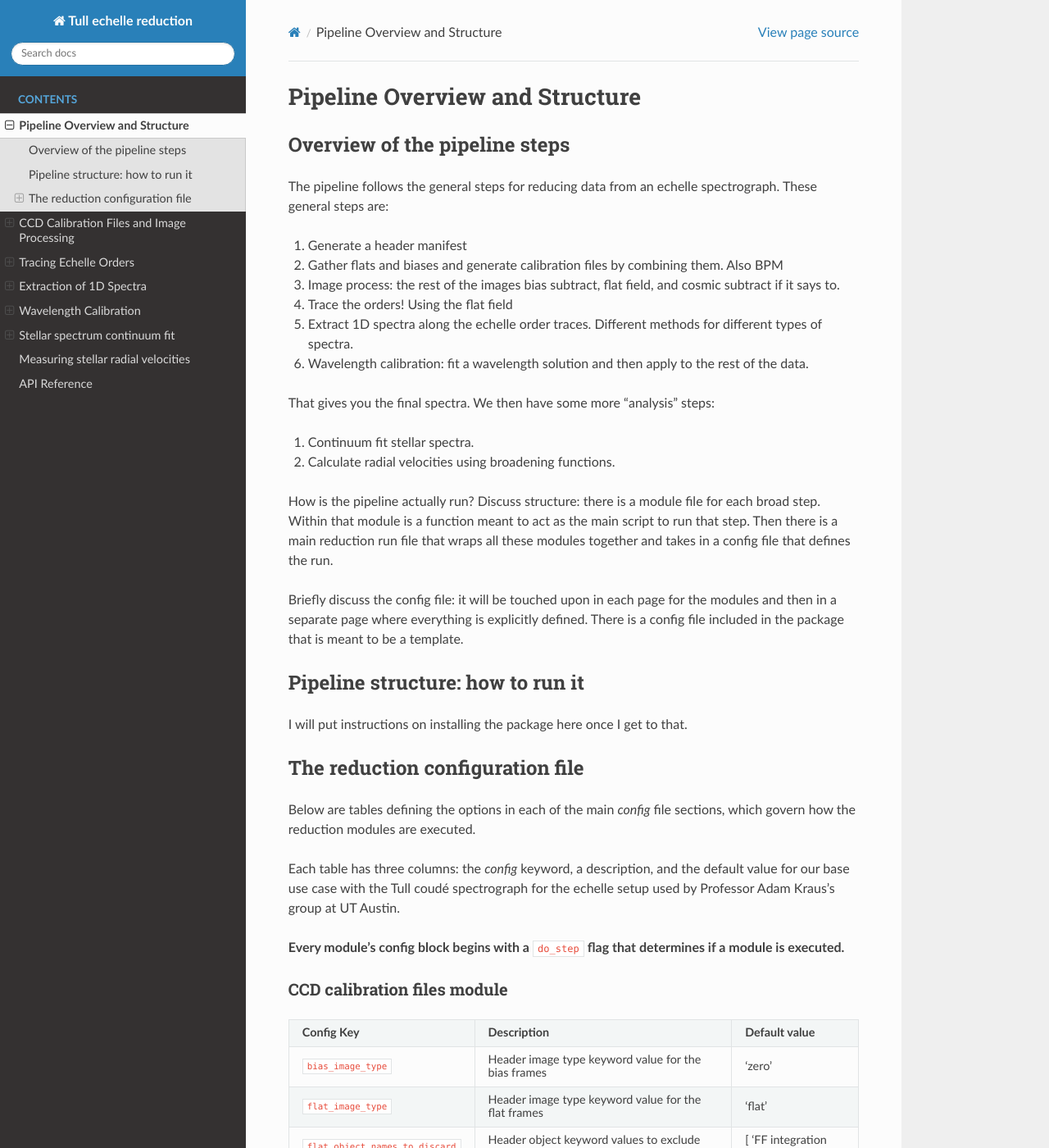
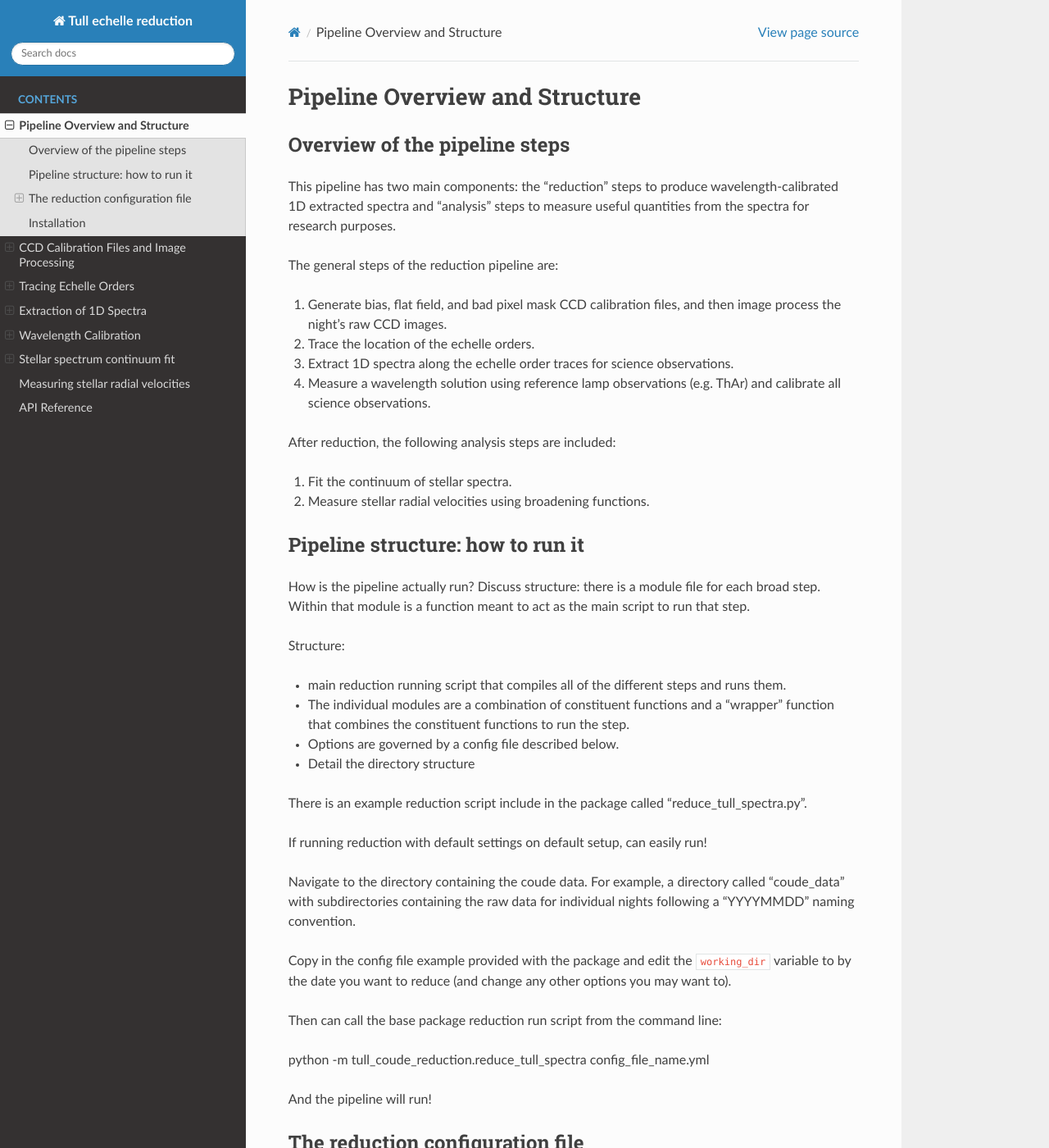
Before and after one commit to dkrolikowski/tull_coude_reduction, a Sphinx documentation site: the page built from docs/source/page_overview.rst, in a window 1280 px wide and 1400 px high. Shown: the whole window at 82% size. Built offline with Sphinx 7.4.7 and the Read the Docs theme 2.0.0, drawn with Linux system fonts in a browser that asks for light colours; pages that are not in the unit, such as notebooks, are missing from menus; some of the changed text lies outside the part shown.

Commit message:
Update page_overview.rst
Added overview page.

```diff
--- a/docs/source/page_overview.rst
+++ b/docs/source/page_overview.rst
@@ -1,34 +1,51 @@
 Pipeline Overview and Structure
 ===============================
+
+.. role:: purple
+.. role:: blue
 
 Overview of the pipeline steps
 ------------------------------
 
-The pipeline follows the general steps for reducing data from an echelle spectrograph.
-These general steps are:
+This pipeline has two main components: the "reduction" steps to produce wavelength-calibrated 1D extracted spectra and "analysis" steps to measure useful quantities from the spectra for research purposes.
 
-1. Generate a header manifest
-2. Gather flats and biases and generate calibration files by combining them. Also BPM
-3. Image process: the rest of the images bias subtract, flat field, and cosmic subtract if it says to.
-4. Trace the orders! Using the flat field
-5. Extract 1D spectra along the echelle order traces. Different methods for different types of spectra.
-6. Wavelength calibration: fit a wavelength solution and then apply to the rest of the data.
+The general steps of the reduction pipeline are:
 
-That gives you the final spectra. We then have some more "analysis" steps:
+1. Generate bias, flat field, and bad pixel mask CCD calibration files, and then image process the night's raw CCD images.
+2. Trace the location of the echelle orders.
+3. Extract 1D spectra along the echelle order traces for science observations.
+4. Measure a wavelength solution using reference lamp observations (e.g. ThAr) and calibrate all science observations.
 
-1. Continuum fit stellar spectra.
-2. Calculate radial velocities using broadening functions.
+After reduction, the following analysis steps are included:
 
-How is the pipeline actually run? Discuss structure: there is a module file for each broad step. Within that module is a function meant to act as the main script to run that step.
-Then there is a main reduction run file that wraps all these modules together and takes in a config file that defines the run.
-
-Briefly discuss the config file: it will be touched upon in each page for the modules and then in a separate page where everything is explicitly defined.
-There is a config file included in the package that is meant to be a template.
+1. Fit the continuum of stellar spectra.
+2. Measure stellar radial velocities using broadening functions.
 
 Pipeline structure: how to run it
 ---------------------------------
 
-I will put instructions on installing the package here once I get to that.
+How is the pipeline actually run? Discuss structure: there is a module file for each broad step. Within that module is a function meant to act as the main script to run that step.
+
+Structure:
+
+- main reduction running script that compiles all of the different steps and runs them.
+- The individual modules are a combination of constituent functions and a "wrapper" function that combines the constituent functions to run the step.
+- Options are governed by a config file described below.
+- Detail the directory structure
+
+There is an example reduction script include in the package called "reduce_tull_spectra.py".
+
+If running reduction with default settings on default setup, can easily run!
+
+Navigate to the directory containing the coude data. For example, a directory called "coude_data" with subdirectories containing the raw data for individual nights following a "YYYYMMDD" naming convention.
+
+Copy in the config file example provided with the package and edit the ``working_dir`` variable to by the date you want to reduce (and change any other options you may want to).
+
+Then can call the base package reduction run script from the command line:
+
+python -m tull_coude_reduction.reduce_tull_spectra config_file_name.yml
+
+And the pipeline will run!
 
 .. _target_to_config_description:
 
@@ -39,14 +56,30 @@ Below are tables defining the options in each of the main *config* file sections
 
 Each table has three columns: the *config* keyword, a description, and the default value for our base use case with the Tull coudé spectrograph for the echelle setup used by Professor Adam Kraus's group at UT Austin.
 
-**Every module's config block begins with a** ``do_step`` **flag that determines if a module is executed.**
+:blue:`Every module's config block begins with a` ``do_step`` :blue:`flag that determines if a module is executed.`
+
+General reduction run settings
+++++++++++++++++++++++++++++++
+
+*Config* entries for the top level script to run the reduction and analysis pipeline. Mostly concerning path definition, and some general flags for performing certain actions.
+
+================================= ============================================================================== ===================================================================================
+**Config Key**  				  **Description**															     **Default value**
+--------------------------------- ------------------------------------------------------------------------------ -----------------------------------------------------------------------------------
+``do_all_steps``    			  Flag that, if True, overrides all individual modules ``do_step`` flags         False
+``remove_images_at_end``    	  Flag to remove processed image files after pipeline completion                 False
+``working_dir``                   Path to the night's data directory (typically folder with date name" YYYYMMDD) '/path/to/data/YYYYMMDD/'
+``reduction_dir``                 Name of the sub-directory in ``working_dir`` to hold reduction output          'reduction/'
+``sub_dir_list``                  List of sub-directories to create in the night's reduction directory           [ 'cals', 'trace', 'object_files', 'spectrum_files', 'wavecal', 'radial_velocity' ]
+``header_info_file_name``         File name for the header information CSV file                                  'header_info.csv'
+================================= ============================================================================== ===================================================================================
 
 CCD calibration files module
 ++++++++++++++++++++++++++++
 
+*Config* entries for the :py:meth:`ccd_calibrations <ccd_calibrations>` module.
+
 ================================= =========================================================================== ==============================
-**Config Key**  				  **Description**															  **Default value**
---------------------------------- --------------------------------------------------------------------------- ------------------------------
 ``bias_image_type``    			  Header image type keyword value for the bias frames						  'zero'
 ``flat_image_type``    			  Header image type keyword value for the flat frames						  'flat'
 ``flat_object_names_to_discard``  Header object keyword values to exclude from the creation of the flat field [ 'FF integration time test' ]
@@ -57,8 +90,9 @@ CCD calibration files module
 Image processing module
 +++++++++++++++++++++++
 
+*Config* entries for the :py:meth:`image_processing <image_processing>` module.
+
 ================================= ==================================================================== ==============================
---------------------------------- -------------------------------------------------------------------- ------------------------------
 ``arc_lamp_image_type``    	      Header image type keyword value for arc lamp spectra                 'comp'
 ``valid_arc_lamp_object_names``   Header object keyword values to include for arc lamp frames (a list) [ 'thar', 'a' ]
 ``invalid_science_object_names``  Header object keyword values to exclude as science frames (a list)   [ 'test' ]
@@ -69,8 +103,9 @@ Image processing module
 Order tracing module
 ++++++++++++++++++++
 
+*Config* entries for the :py:meth:`trace_echelle <trace_echelle>` module.
+
 ============================== ======================================================================================================================= ==============================
------------------------------- ----------------------------------------------------------------------------------------------------------------------- ------------------------------
 ``order_xdisp_trace_width``    Cross dispersion pixel height of the slit                                                                               20
 ``order_start_index``          The index at which to find the starting location of the order traces                                                    -33
 ``order_center_method``        Algorithm to use for finding the initial locations of the order traces. Must be 'peak_find' or 'gradient_threshold'     'peak_find'
@@ -82,8 +117,9 @@ Order tracing module
 Spectral extraction module
 ++++++++++++++++++++++++++
 
+*Config* entries for the :py:meth:`extract_spectrum <extract_spectrum>` module.
+
 =============================== ======================================================================================================================= ==============================
-------------------------------- ----------------------------------------------------------------------------------------------------------------------- ------------------------------
 ``reverse_traced_orders``       Flag for whether or not the order direction needs to be reversed (to match increasing wavelength order)                 True
 ``order_xdisp_width_extract``   Cross dispersion pixel width of an order for extraction                                                                 -33
 ``science_extract_type``        Extraction algorithm to use for on-sky science observations. Must be 'optimal_extractin' or 'sum_extraction'            'optimal_extraction'
@@ -95,8 +131,9 @@ Spectral extraction module
 Wavelength calibration module
 +++++++++++++++++++++++++++++
 
+*Config* entries for the :py:meth:`wavelength_solve_and_calibrate <wavelength_solve_and_calibrate>` module.
+
 ================================== ======================================================================================================================= ==============================
----------------------------------- ----------------------------------------------------------------------------------------------------------------------- ------------------------------
 ``min_arc_exp_time``               Minimum exposure time (in seconds) for an arc lamp observation to be included in wavelength calibration                 30
 ``use_prelim_sol_order_offset``    Flag for whether or not an order-index offset between observation and initial wavelength solution should be found       True
 ``peak_threshold_mad_method``      Method to use for estimating the arc lamp flux noise for peak finding. Must be 'full_spectrum' or 'chunk_spectrum'      'chunk_spectrum'
@@ -114,8 +151,9 @@ Wavelength calibration module
 Continuum fitting module
 ++++++++++++++++++++++++
 
+*Config* entries for the :py:meth:`continuum_fit <continuum_fit>` module.
+
 =============================== ======================================================================================================================= ==============================
-------------------------------- ----------------------------------------------------------------------------------------------------------------------- ------------------------------
 ``lower_sigma_reject``          Number of standard deviations to reject flux values below the continuum fit                                             2
 ``upper_sigma_reject``          Number of standard deviations to reject flux values above the continuum fit                                             5
 ``num_spectrum_chunks``         Number of chunks to break the spectrum into -- sets the number of spline knots                                          6
@@ -125,11 +163,19 @@ Continuum fitting module
 Radial velocity module
 ++++++++++++++++++++++
 
+*Config* entries for the :py:meth:`radial_velocity <radial_velocity>` module.
+
 =============================== ======================================================================================================================= ==============================
-------------------------------- ----------------------------------------------------------------------------------------------------------------------- ------------------------------
 ``orders_to_use_file_name``     File name of the pre-defined orders to use for the broadening function computation                                      'good_orders_tull_coude.csv'
 ``template_file_name``          File name of the spectrum template to use for broadening function computation                                           'phoenix_t5500_g4.5_m0.0.csv'
 ``bf_velocity_span``            Velocity span to compute the broadening function over (in km/s)                                                         300
 ``bf_smooth_res``               Resolution to smooth the broadening function to for fitting (normally instrument resolution)                            60000
 ``n_bootstrap_samples``         Number of bootstrap samples for brodening function comination to measure the radial velocity                            2500
 =============================== ======================================================================================================================= ==============================
+
+Installation
+------------
+
+Not on PyPI. Clone repository and install as a development version -- still actively being developed so better that way.
+
+Clone and then use pip install +e I think.
```
